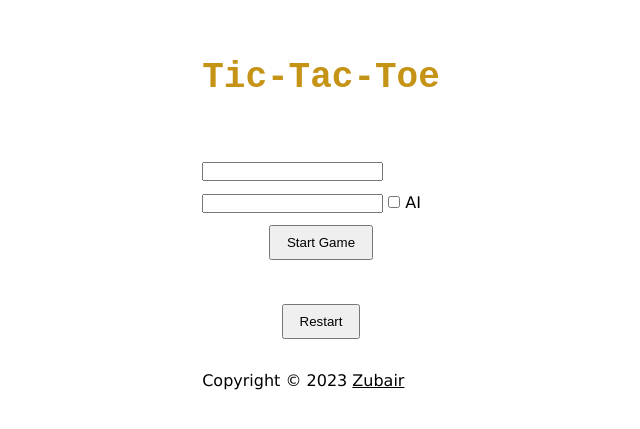
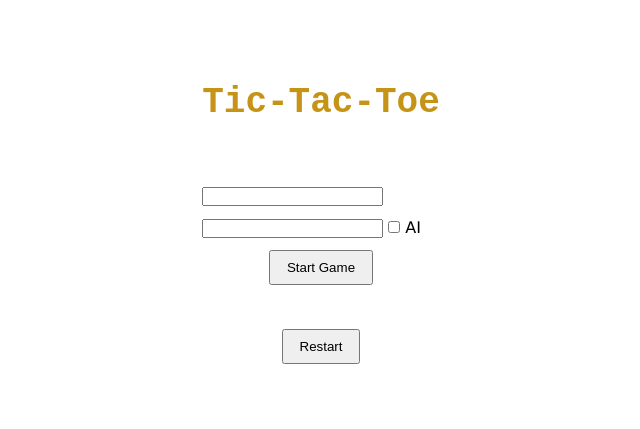
Before and after one commit to zubairatif/top-projects, a plain HTML site: page 08_ticTacToe/index.html in a window 1280 px wide. Shown: the part 177-606 px from the top of the page, without its empty margins (319-959 px from the left). Drawn offline with Linux system fonts and the light colour scheme.

Commit message:
Removed footer

```diff
--- a/08_ticTacToe/index.html
+++ b/08_ticTacToe/index.html
@@ -20,11 +20,5 @@
       <button type="submit">Start Game</button>
     </form>
     <button id="restartBtn">Restart</button>
-    <footer class="footer">
-      <p>
-        Copyright © 2023
-        <a href="https://github.com/zubairatif" target="_blank">Zubair</a>
-      </p>
-    </footer>
   </body>
 </html>
```
